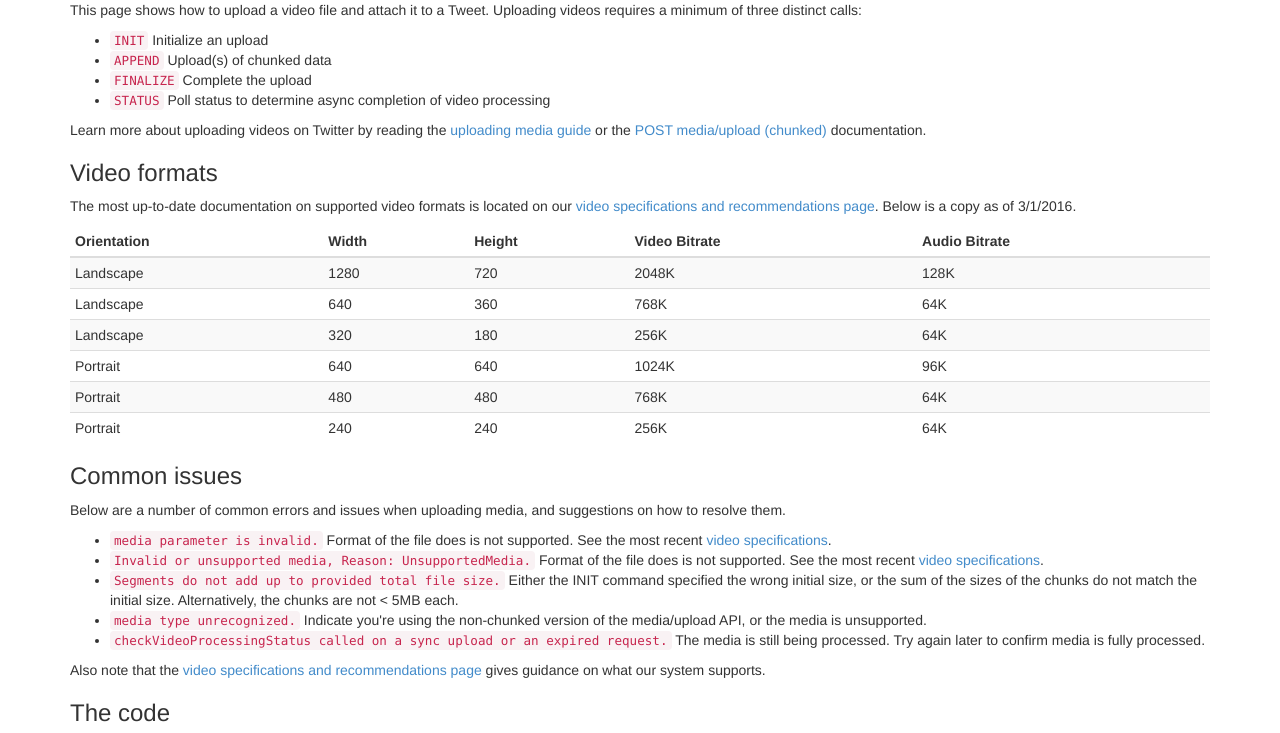
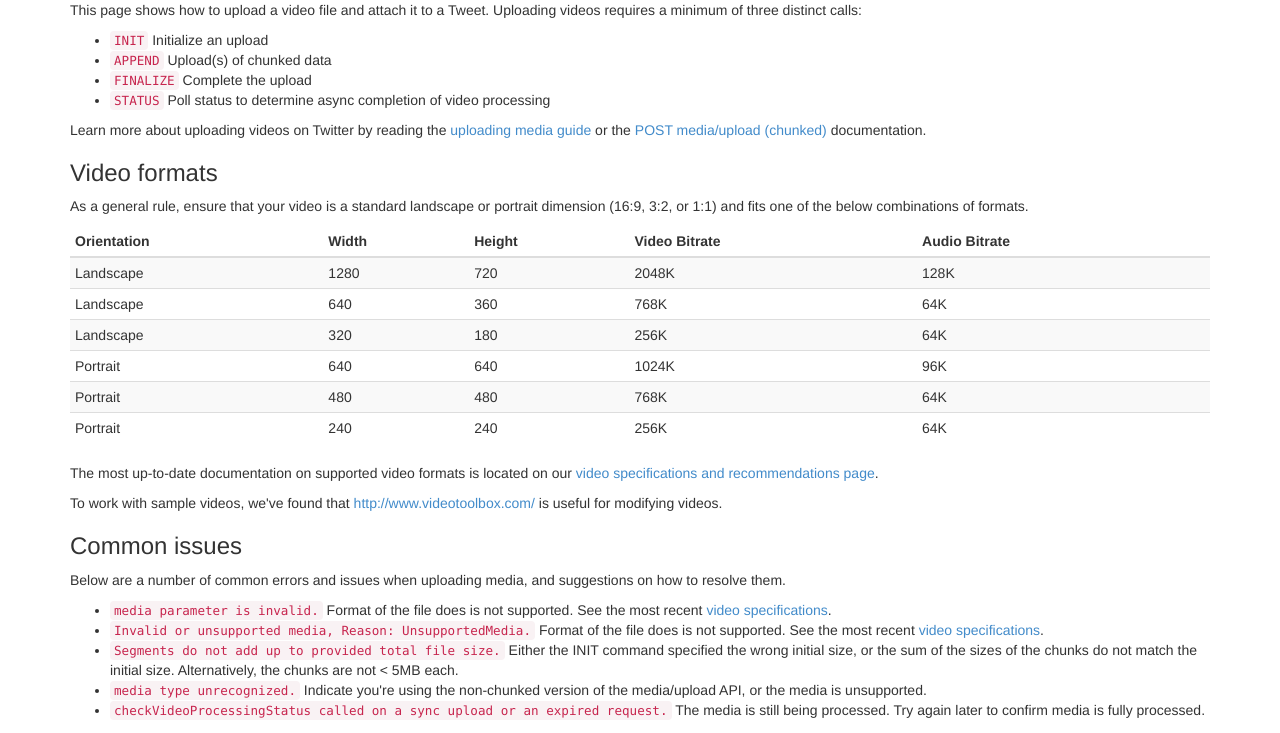
Before and after one commit to twitterml/django-rest-apis, a Django app: template templates/media_video.html in a window 1280 px wide. Shown: the part 135-868 px from the top of the page. Run offline with Django 3.2, Linux system fonts and the light colour scheme; the template is opened without the code that fills it, so the values that code supplies are empty; some libraries are stand-ins or nearby versions.

Commit message:
add dimensions and suggestions to video upload; add bunnies with dimensions sample code

```diff
--- a/home/views.py
+++ b/home/views.py
@@ -458,7 +458,7 @@ def media(request, type, examples, template):
             data = None
             if not 'error' in json_data and not 'errors' in json_data:
 
-                data = api._ParseAndCheckTwitter(json_data.content)
+                data = api._ParseAndCheckTwitter(json_data)
 
             response['tweet'] = data
 
@@ -805,6 +805,8 @@ class Log():
     def append(self, x):
 
         self.y = self.y + "\n" + x
+        if settings.DEBUG:
+            print x
 
     def out(self):
 
--- a/templates/media_video.html
+++ b/templates/media_video.html
@@ -24,9 +24,8 @@ Learn more about uploading videos on Twitter by reading the
 
 <h3>Video formats</h3>
 
-<p>The most up-to-date documentation on supported video formats is located on
-our <a href="https://dev.twitter.com/rest/public/uploading-media#videorecs" target="_target">video specifications
-and recommendations page</a>. Below is a copy as of 3/1/2016.</p>
+<p>As a general rule, ensure that your video is a standard landscape or portrait dimension (16:9, 3:2, or 1:1)
+and fits one of the below combinations of formats.</p>
 
 <table class="table table-striped table-condensed">
 <thead><tr><th>Orientation</th><th>Width</th><th>Height</th><th>Video Bitrate</th><th>Audio Bitrate</th></tr></thead>
@@ -38,6 +37,14 @@ and recommendations page</a>. Below is a copy as of 3/1/2016.</p>
 	<tr><td>Portrait</td><td>480</td><td>480</td><td>768K</td><td>64K</td></tr>
 	<tr><td>Portrait</td><td>240</td><td>240</td><td>256K</td><td>64K</td></tr>
 </tbody></table>
+
+<p>The most up-to-date documentation on supported video formats is located on
+our <a href="https://dev.twitter.com/rest/public/uploading-media#videorecs" target="_target">video specifications
+and recommendations page</a>.</p>
+<p>To work with sample videos, we've found that
+<a href="http://http://www.videotoolbox.com//">http://www.videotoolbox.com/</a> is useful for modifying videos.
+
+</p>
 
 <h3>Common issues</h3>
 
```
Also changed, not shown: 3 other files.
